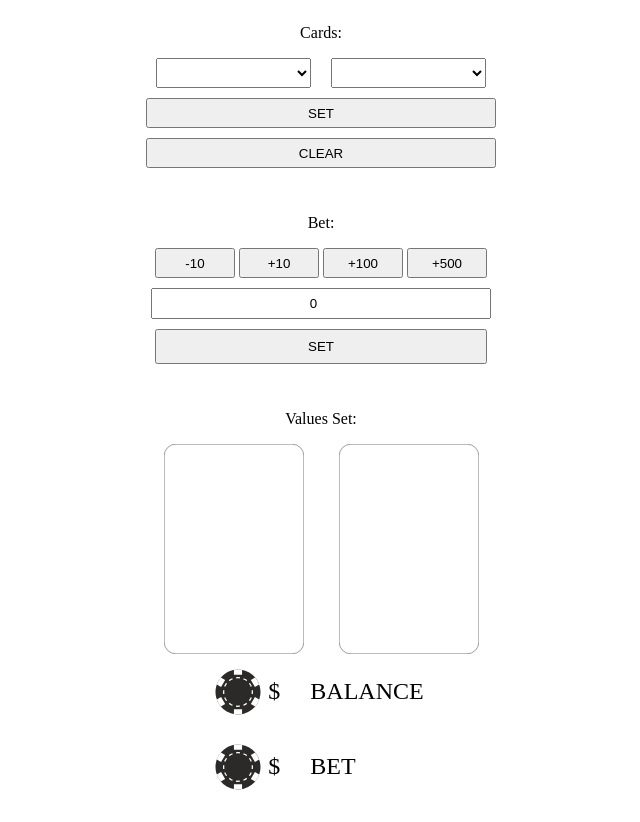
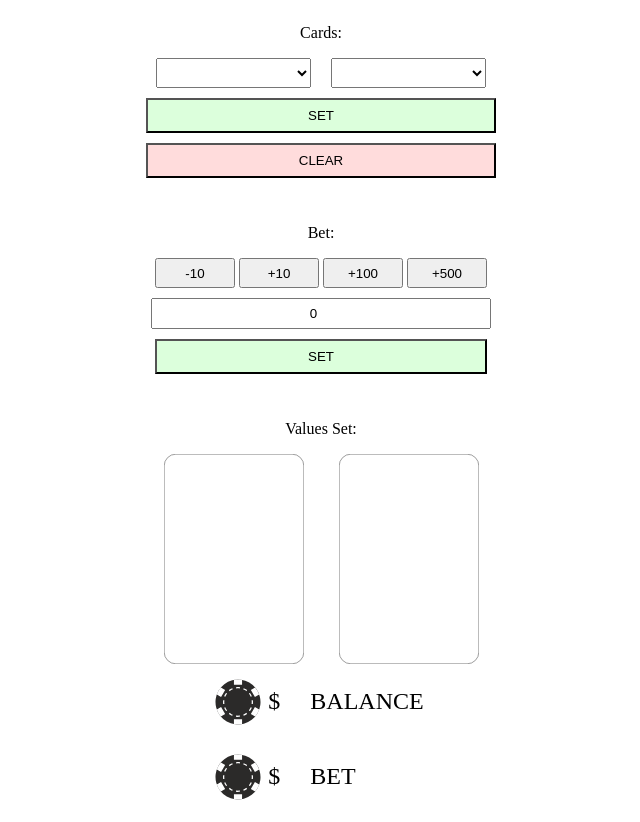
Before and after one commit to neil-lobo/poker-overlay-bundle, a website: page dashboard/player1.html in a window 1280 px wide. Shown: the whole page, without its empty margins (319-959 px from the left). Drawn offline with nearby package versions, Linux system fonts and the light colour scheme; files that its build step writes are made by us from their sources.

Commit message:
added colour to buttons so they stand out

```diff
--- a/dashboard/styles/src/player.scss
+++ b/dashboard/styles/src/player.scss
@@ -48,9 +48,17 @@ body {
             }
         }
 
+        #set-cards {
+            background-color: rgb(220, 255, 220);
+        }
+
+        #clear-cards {
+            background-color: rgb(255, 220, 220);
+        }
+
         button {
             width: 100%;
-            height: 30px;
+            height: 35px;
             margin-top: 10px;
         }
     }
@@ -79,6 +87,7 @@ body {
             margin-top:10px;
             height: 35px;
             width: 100%;
+            background-color: rgb(220, 255, 220);
         }
     }
 
--- a/dashboard/styles/src/pot.scss
+++ b/dashboard/styles/src/pot.scss
@@ -46,3 +46,9 @@ body {
 .override-values {
     display:none
 }
+
+button {
+    width: 100px;
+    height: 35px;
+    background-color: rgb(220, 255, 220);
+}
```
